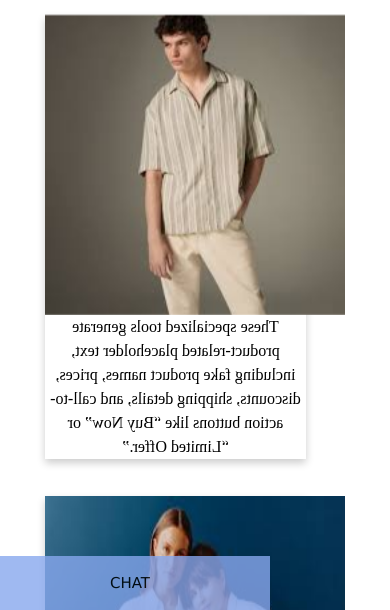
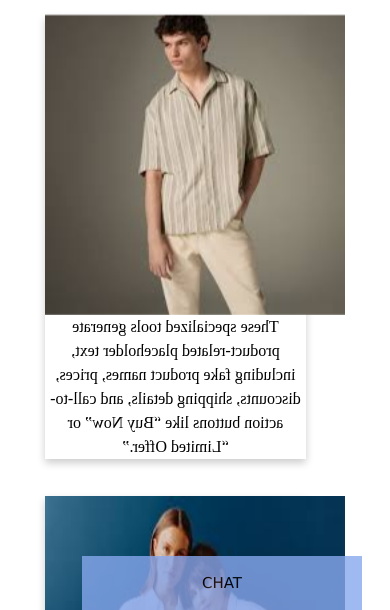
Before and after one commit to Ferdz0414/onlinedasurvitems, a plain HTML site: page index.html in a window 390 px wide. Shown: the part 234-844 px from the top of the page. Drawn offline with nearby package versions, Linux system fonts and the light colour scheme.

Commit message:
remove some code not use for mobile

```diff
--- a/indexcsstyle.css
+++ b/indexcsstyle.css
@@ -574,26 +574,4 @@ footer p{
     #menuList{
         transition: all 0.5s ease;
     }
-    /* FOR CHATBOT */
-    .open-chatbot{
-    background: rgb(136, 168, 238);
-    color: black;
-    padding: 16px 20px;
-    border: none;
-    cursor: pointer;
-    opacity: 0.8;
-    position: fixed;
-    bottom: 0;
-    right: 120px;
-    width: 280px;
-    position: fixed;
 }
-.chat-pop{
-    display: none;
-    position: fixed;
-    bottom: 0;
-    right: 150px;
-    border: 3px solid #f1f1f1;
-    overflow: hidden;
-}
-}
```
